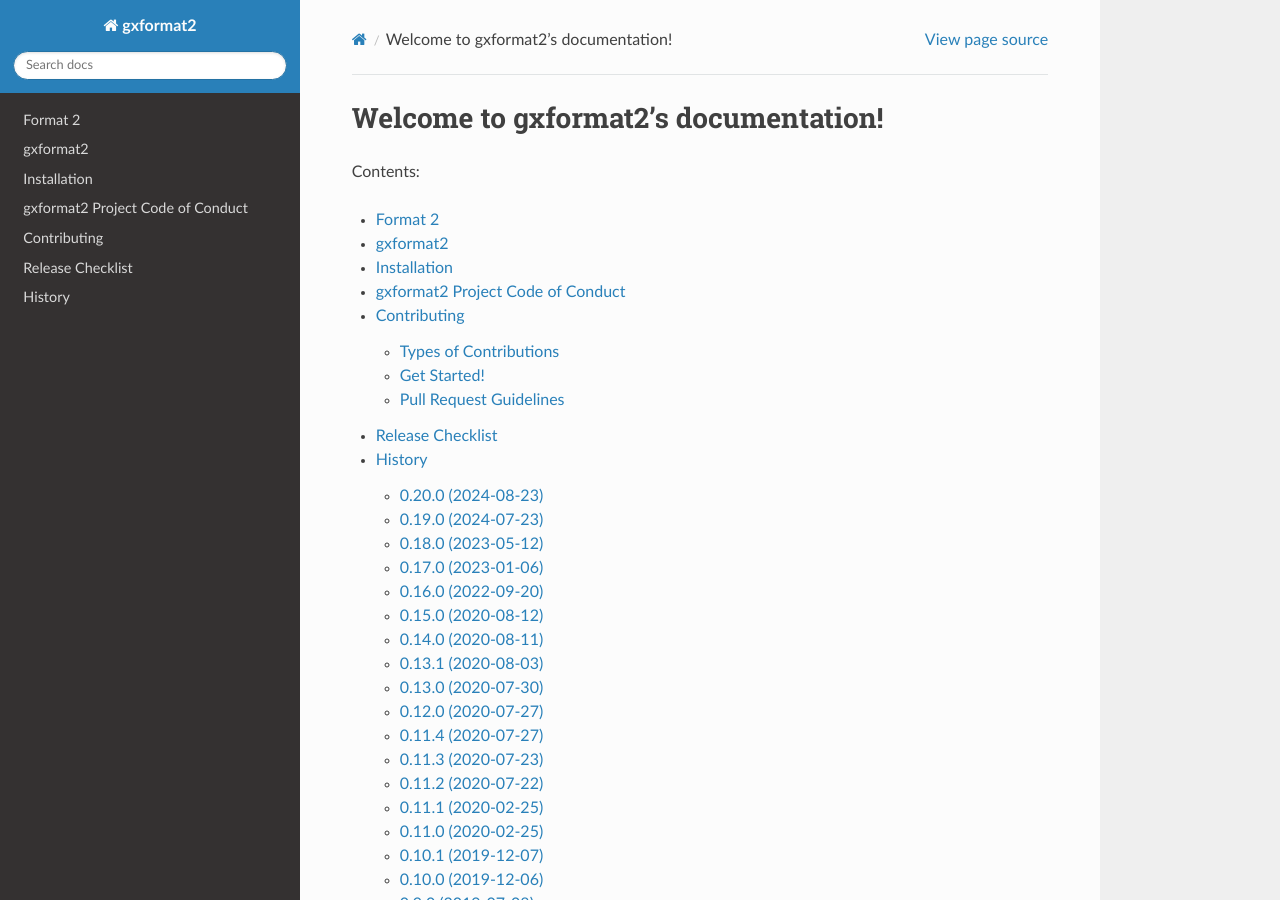
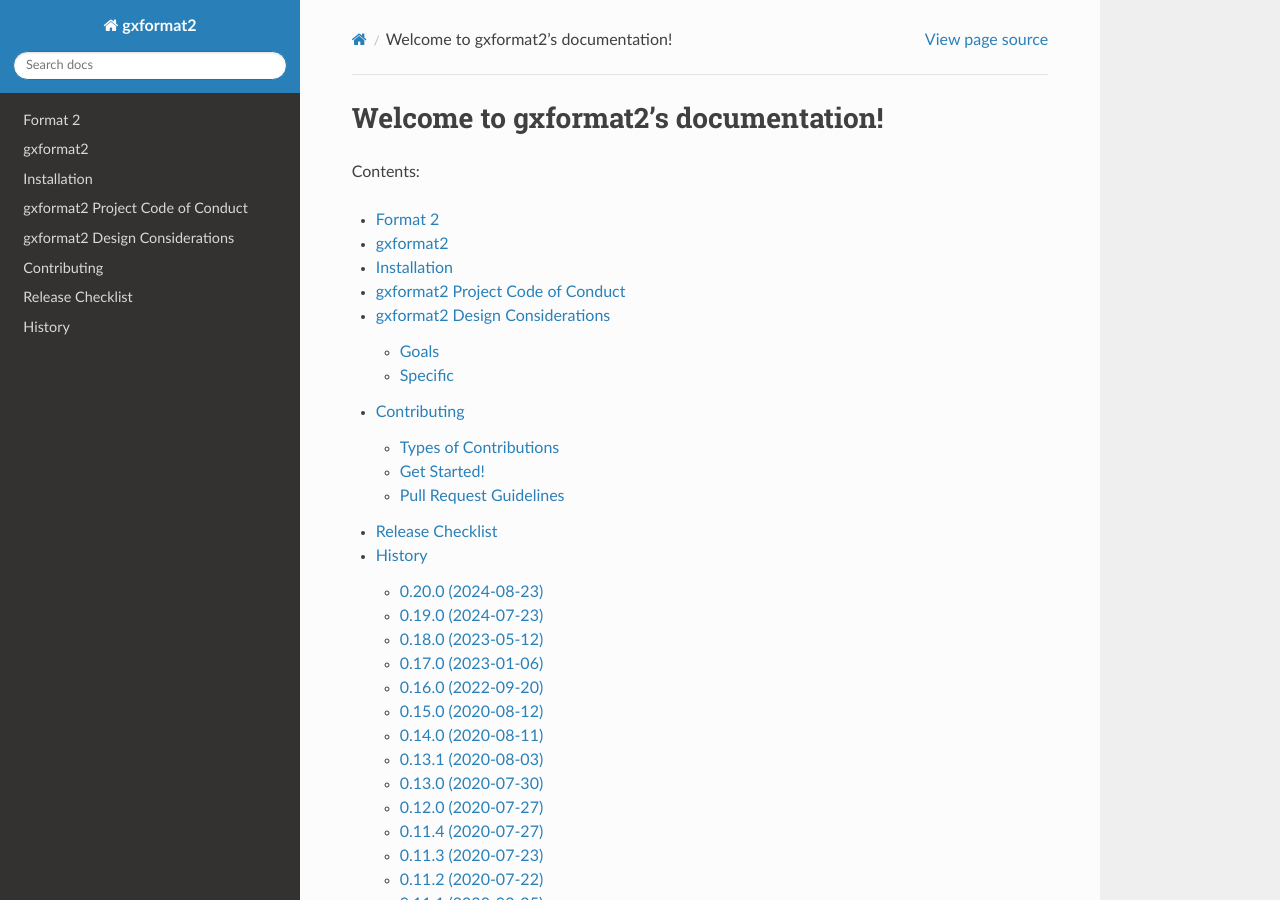
Before and after one commit to galaxyproject/gxformat2, a Sphinx documentation site: the page built from docs/index.rst, in a window 1280 px wide and 900 px high. Built offline with Sphinx 7.4.7 and the Read the Docs theme 3.1.0, drawn with Linux system fonts in a browser that asks for light colours.

Commit message:
Fix docs building

```diff
--- a/dev-requirements.txt
+++ b/dev-requirements.txt
@@ -14,7 +14,7 @@
 # For dev
 sphinx
 sphinx_rtd_theme
-recommonmark
+myst-parser
 
 # Used to check readme.
 readme
--- a/docs/conf.py
+++ b/docs/conf.py
@@ -30,13 +30,6 @@
 # version is used.
 sys.path.insert(0, project_root)
 
-from recommonmark.parser import CommonMarkParser
-import sphinx_rtd_theme
-
-source_parsers = {
-    '.md': CommonMarkParser,
-}
-
 import gxformat2 as project_module
 
 # -- General configuration ---------------------------------------------
@@ -46,7 +39,7 @@
 
 # Add any Sphinx extension module names here, as strings. They can be
 # extensions coming with Sphinx (named 'sphinx.ext.*') or your custom ones.
-extensions = ['sphinx.ext.autodoc', 'sphinx.ext.viewcode']
+extensions = ["myst_parser", 'sphinx.ext.autodoc', 'sphinx.ext.viewcode']
 
 # Add any paths that contain templates here, relative to this directory.
 templates_path = ['_templates']
@@ -118,7 +111,6 @@
 # The theme to use for HTML and HTML Help pages.  See the documentation for
 # a list of builtin themes.
 html_theme = "sphinx_rtd_theme"
-html_theme_path = [sphinx_rtd_theme.get_html_theme_path()]
 
 # Theme options are theme-specific and customize the look and feel of a
 # theme further.  For a list of options available for each theme, see the
--- a/docs/index.rst
+++ b/docs/index.rst
@@ -14,6 +14,7 @@
    readme
    installation
    conduct
+   design
    contributing
    developing
    history
```
